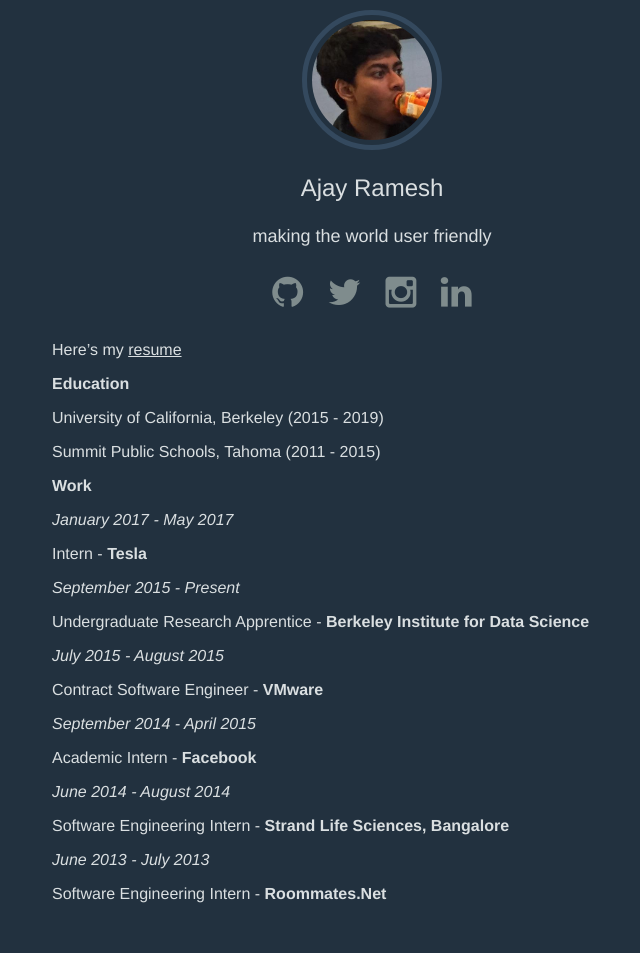
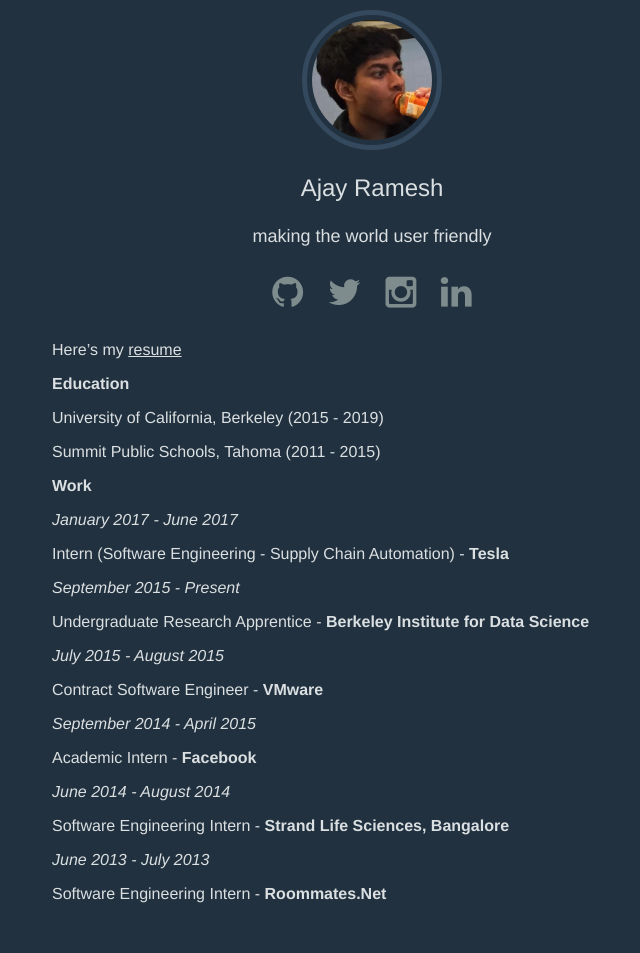
Before and after one commit to Carpetfizz/Carpetfizz.github.io, a Jekyll site: the page built from _posts/2016-1-22-work-education.markdown, in a window 1280 px wide. Shown: the whole page, without its empty margins (268-908 px from the left). Built offline with Jekyll 4.4.1, drawn with Linux system fonts in a browser that asks for light colours; our own code applies the rules of GitHub Pages for plain Markdown files.

Commit message:
changed dates

```diff
--- a/_posts/2016-1-22-work-education.markdown
+++ b/_posts/2016-1-22-work-education.markdown
@@ -13,9 +13,9 @@ Summit Public Schools, Tahoma (2011 - 2015)
 
 **Work**
 
-*January 2017 - May 2017*
+*January 2017 - June 2017*
 
-Intern - **Tesla**
+Intern (Software Engineering - Supply Chain Automation) - **Tesla**
 
 *September 2015 - Present*
 
```
